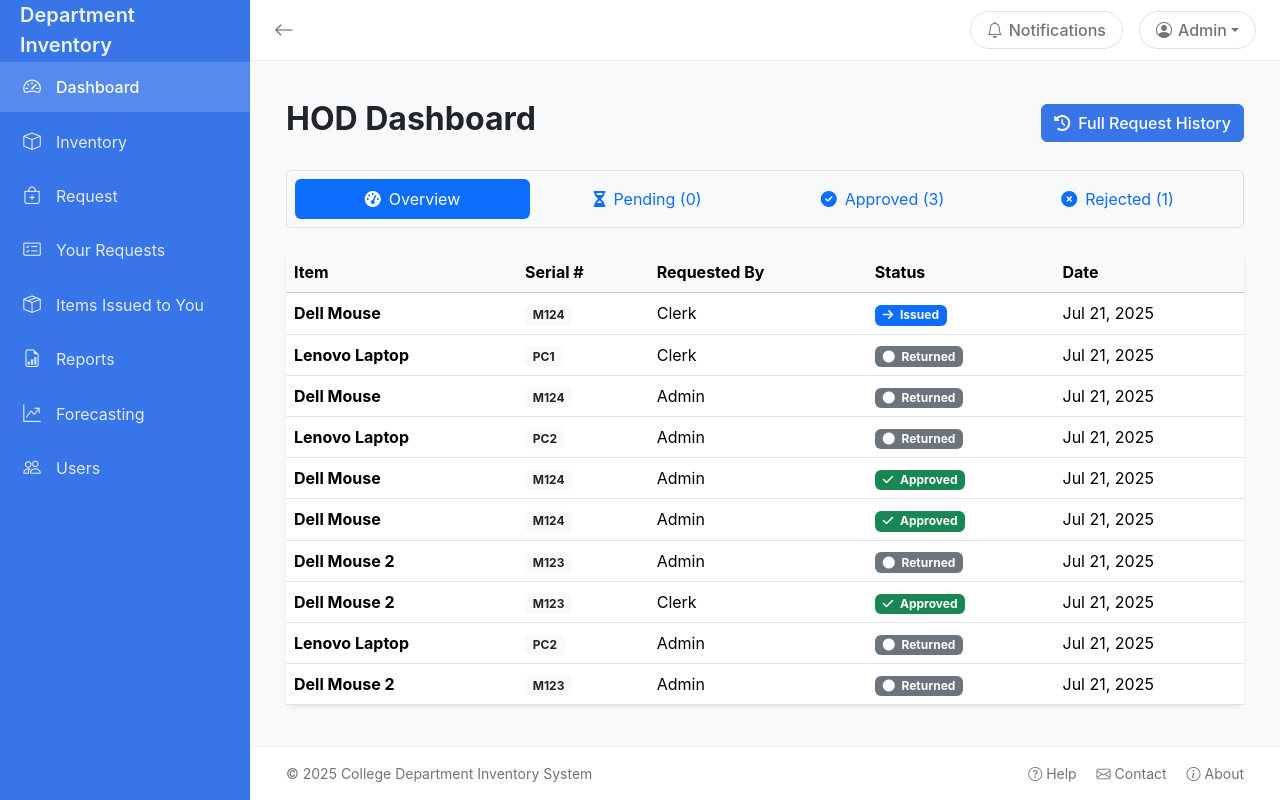
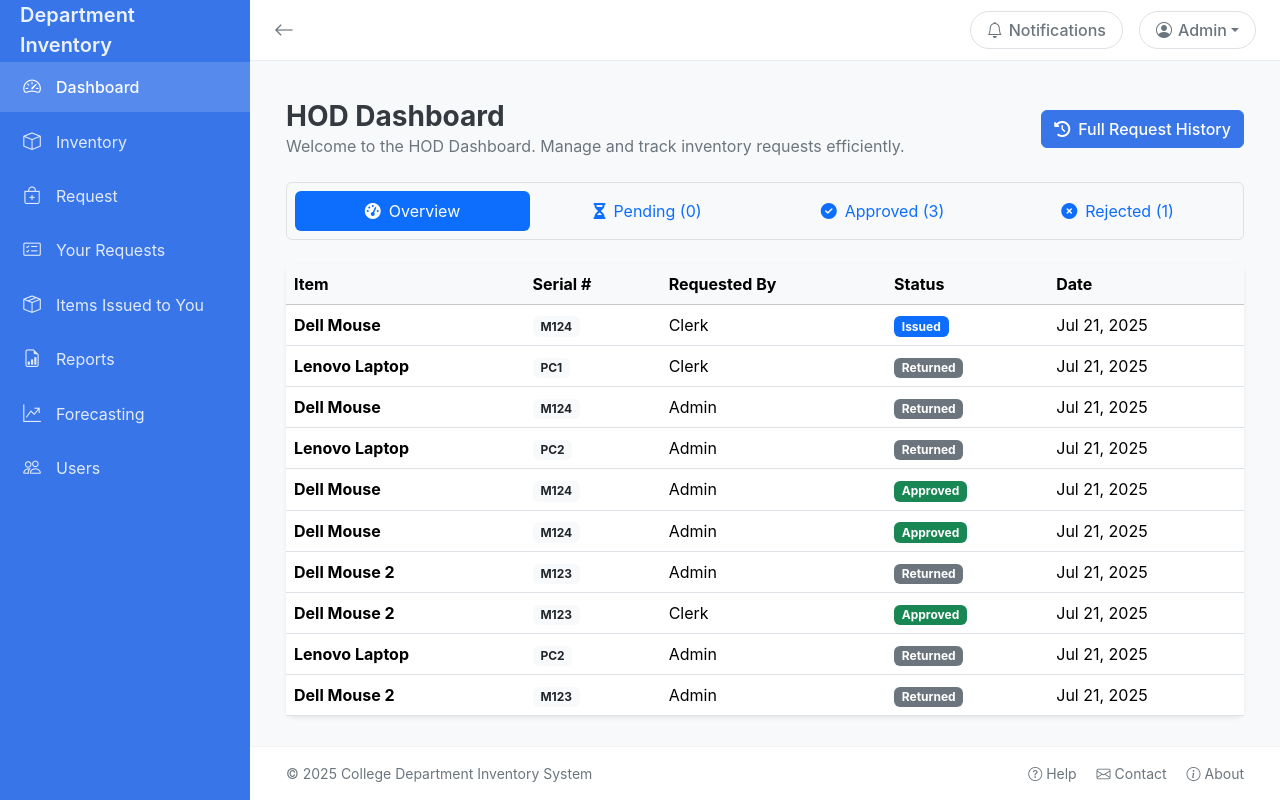
Before and after one commit to aniketW42/Department-Inventory-Management-And-Forecaster, a Django app: page /hod-dashboard/ in a window 1280 px wide. Run offline with Django 5.2, Linux system fonts and the light colour scheme; a user stored in the database is signed in; data comes from the database, SQL or seed files in the repository; both versions use the stored data as it was after the commit.

Commit message:
V2-bugsfix

```diff
--- a/templates/dashboard/hod_dashboard.html
+++ b/templates/dashboard/hod_dashboard.html
@@ -3,11 +3,20 @@
 
 {% block content %}
 <div class="container">
-  <div class="d-flex justify-content-between align-items-center mb-4">
-    <h2 class="fw-bold">HOD Dashboard</h2>
-    <a href="{% url 'request_history' %}" class="btn btn-primary"><i class="fas fa-history me-2"></i>Full Request History</a>
-  </div>
 
+  <div class=" mb-4">
+    <div class="row align-items-center">
+        <div class="col">
+            <h1 class="h3 mb-0 fw-bold" style="color: #343a40;">HOD Dashboard</h1>
+            <p class="mb-0" style="color: #6c757d;">Welcome to the HOD Dashboard. Manage and track inventory requests efficiently.</p>
+        </div>
+        <div class="col-auto">
+            <a href="{% url 'request_history' %}" class="btn btn-primary d-flex align-items-center text-white">
+              <i class="fas fa-history me-2"></i>Full Request History
+            </a>
+        </div>
+    </div>
+</div>
 
   <!-- Navigation Pills -->
   <div class="mb-4 border rounded p-2"  >
@@ -72,13 +81,7 @@
                     {% elif req.status == 'issued' %}bg-primary
                     {% else %}bg-secondary
                     {% endif %}">
-                    <i class="fas
-                      {% if req.status == 'pending' %}fa-hourglass-half
-                      {% elif req.status == 'approved' %}fa-check
-                      {% elif req.status == 'rejected' %}fa-times
-                      {% elif req.status == 'issued' %}fa-arrow-right
-                      {% else %}fa-circle
-                      {% endif %} me-1"></i>
+
                     {{ req.status|capfirst }}
                   </span>
                 </td>
--- a/templates/maintenance/maintenance_page.html
+++ b/templates/maintenance/maintenance_page.html
@@ -108,7 +108,7 @@
                                 {% for req in user_requested_maintenance %}
                                 <tr>
                                     <td class="fw-semibold">{{ req.item.name }}</td>
-                                    <td class="fw-semibold">{{ req.item.serial_number }}</td>
+                                    <td><span class="badge bg-light text-dark">{{ req.item.serial_number }}</span></td>
                                     <td>{{ req.reported_by }}</td>
                                     <td>{{ req.reported_on|date:"Y-m-d" }}</td>
                                     <td>{{ req.issue_description }}</td>
@@ -156,7 +156,7 @@
                                 {% for req in maintenance_items %}
                                 <tr>
                                     <td class="fw-semibold">{{ req.item.name }}</td>
-                                    <td class="fw-semibold">{{ req.item.serial_number }}</td>
+                                    <td class="fw-semibold"><span class="badge bg-light text-dark">{{ req.item.serial_number }}</span></td>
                                     <td>{{ req.user.get_full_name|default:req.user.username }}</td>
                                     <td>{{ req.issued_date|date:"Y-m-d" }}</td>
                                     <td>
```
Also changed, not shown: templates/dashboard/clerk_dashboard.html (+13 -25 lines), db.sqlite3.
